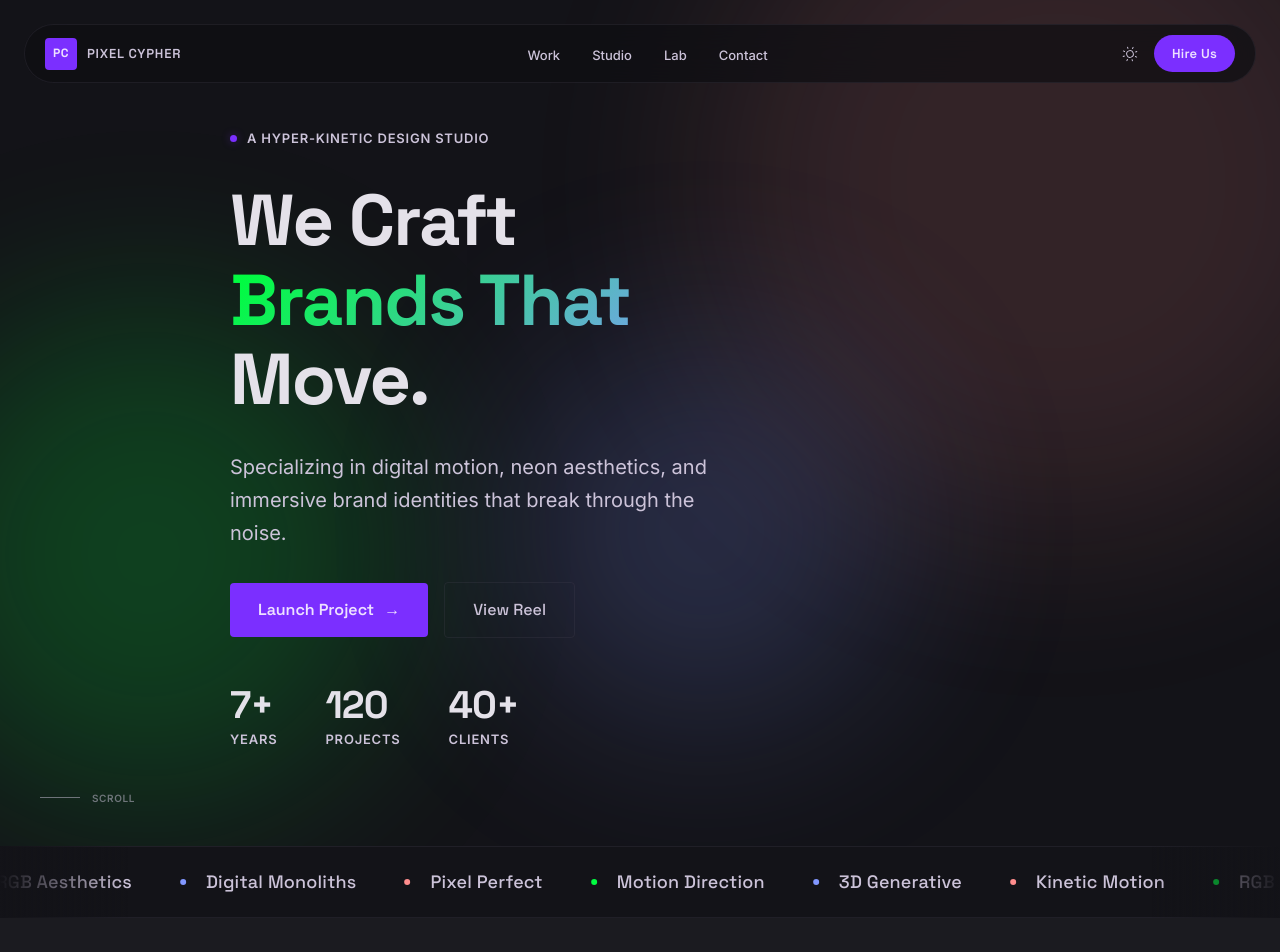
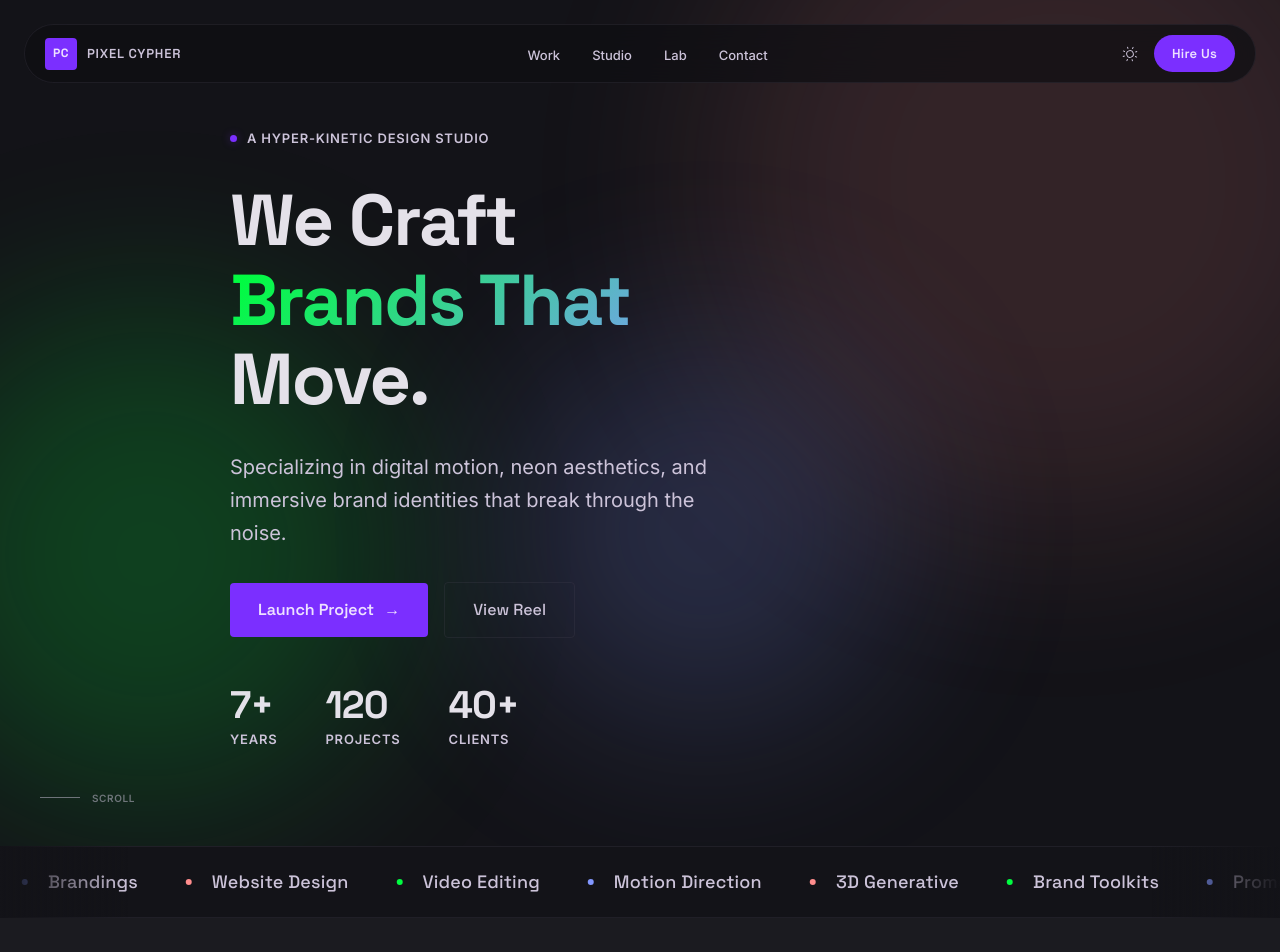
Before and after one commit to Pixel-Cypher-Studio/PixelCypherStudio-Website, a Next.js app: page / in a window 1280 px wide. Shown: the top 952 px of the page. Built offline with nearby package versions, Linux system fonts and the light colour scheme.

Commit message:
Changed Marquees Text

```diff
--- a/src/components/Capabilities/Capabilities.module.scss
+++ b/src/components/Capabilities/Capabilities.module.scss
@@ -55,8 +55,9 @@
     left: 0;
     right: 0;
     height: 1px;
-    opacity: 0;
-    transition: opacity var(--duration-base) var(--ease-premium);
+    transform: scaleX(0);
+    transform-origin: left;
+    transition: transform var(--duration-slow) var(--ease-premium);
   }
 
   &:hover {
@@ -65,7 +66,7 @@
     border-color: var(--outline-variant);
 
     &::before {
-      opacity: 1;
+      transform: scaleX(1);
     }
   }
 }
--- a/src/components/Marquee/index.tsx
+++ b/src/components/Marquee/index.tsx
@@ -7,12 +7,16 @@ interface MarqueeProps {
 }
 
 const DEFAULT_ITEMS = [
-  'Kinetic Motion',
-  'RGB Aesthetics',
-  'Digital Monoliths',
-  'Pixel Perfect',
+  'Graphic Design',
+  'Motion Graphics',
+  'Brandings',
+  'Website Design',
+  'Video Editing',
   'Motion Direction',
   '3D Generative',
+  'Brand Toolkits',
+  'Promotional Reels',
+  'Portfolio Building',
 ];
 
 export default function Marquee({
```
